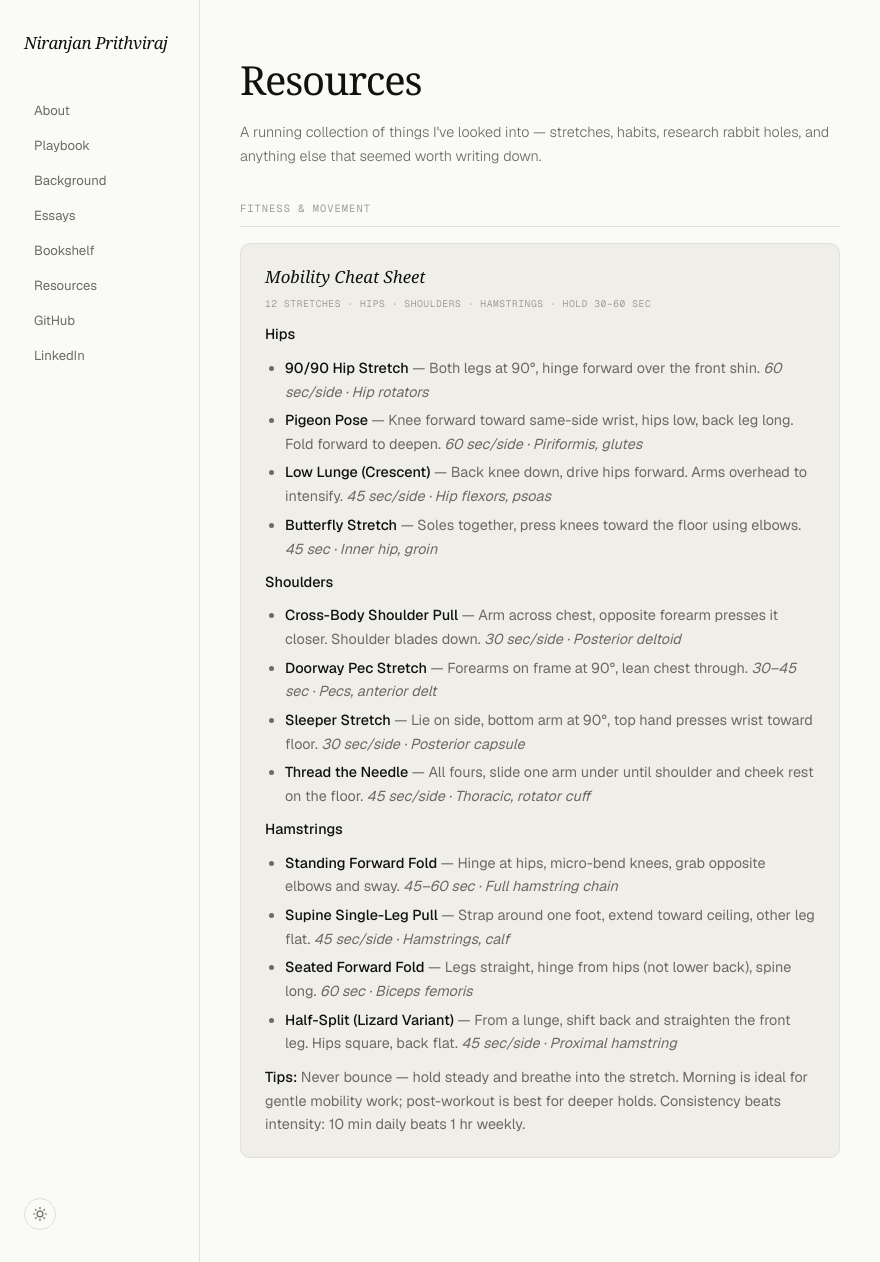
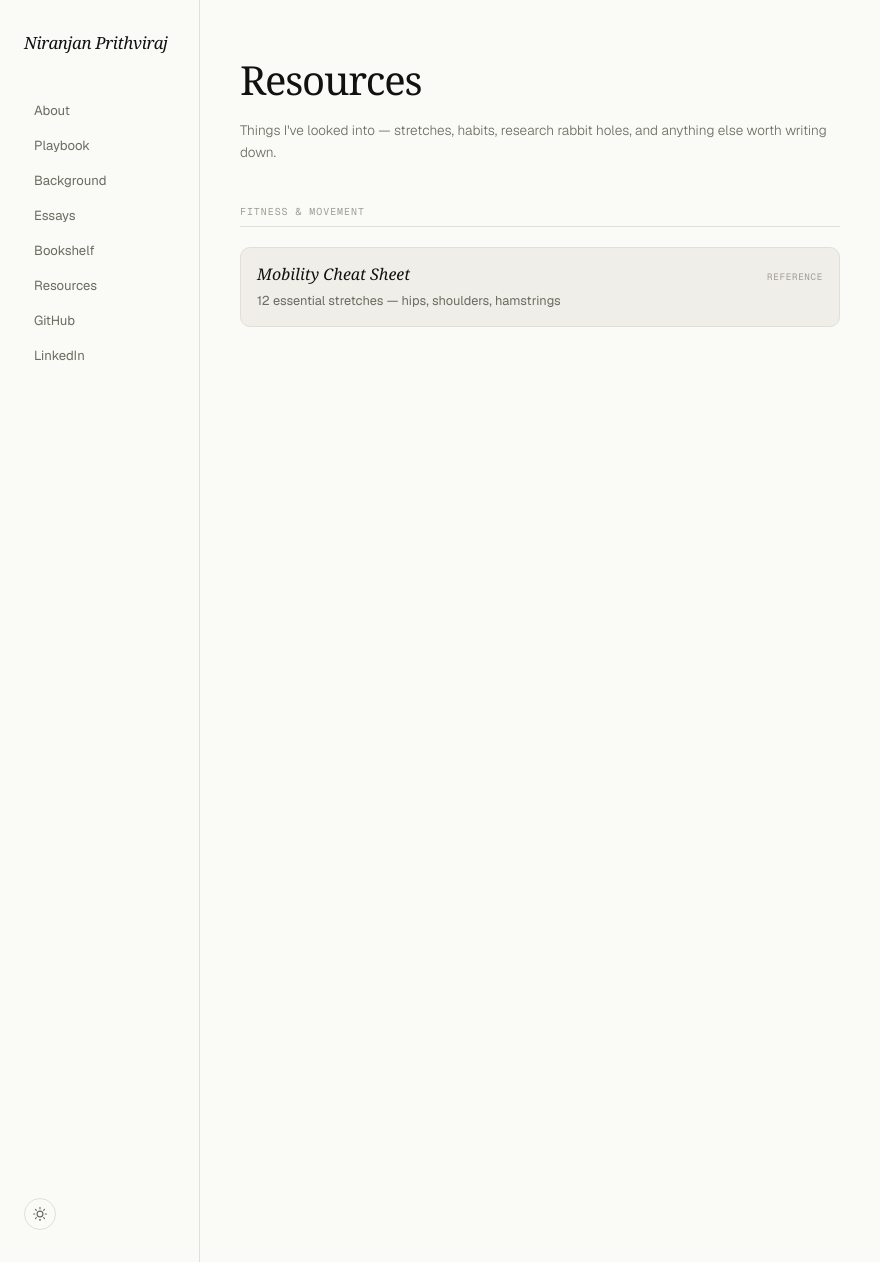
Before and after one commit to nbprithv/nbprithv.github.io, a Jekyll site: the page built from resources.html, in a window 1280 px wide and 1262 px high. Shown: the whole window, without its empty margins (0-880 px from the left). Built offline with Jekyll 4.4.1, drawn with Linux system fonts in a browser that asks for light colours; some web fonts are replaced.

Commit message:
Refactor resources into index + individual pages with print support
Converts the resources page into an index listing with clickable entries.
Moves the mobility cheat sheet to its own /resources/mobility/ page with
a clean table layout and @media print styles for a sidebar-free printout.

Co-Authored-By: Claude Sonnet 4.6 <noreply@anthropic.com>

```diff
--- a/resources.html
+++ b/resources.html
@@ -5,123 +5,88 @@ permalink: /resources/
 ---
 
 <style>
-.resource-section {
-  margin-bottom: 2.5rem;
+.resources-grid {
+  display: flex;
+  flex-direction: column;
+  gap: 0.75rem;
+  margin-top: 2rem;
 }
 
-.resource-section-title {
+.resource-category {
   font-family: var(--font-mono);
-  font-size: 0.65rem;
+  font-size: 0.62rem;
   letter-spacing: 0.1em;
   text-transform: uppercase;
   color: var(--fg-faint);
-  margin-bottom: 1rem;
-  padding-bottom: 0.5rem;
+  margin: 1.5rem 0 0.5rem;
+  padding-bottom: 0.4rem;
   border-bottom: 0.5px solid var(--border);
 }
 
-.resource-card {
+.resource-category:first-child { margin-top: 0; }
+
+.resource-entry {
+  display: flex;
+  justify-content: space-between;
+  align-items: baseline;
+  gap: 1rem;
+  padding: 0.9rem 1rem;
   background: var(--bg-surface);
   border: 0.5px solid var(--border);
   border-radius: var(--radius-md);
-  padding: 1.25rem 1.5rem;
-  margin-bottom: 0.75rem;
-  transition: border-color 0.15s;
+  text-decoration: none;
+  transition: border-color 0.15s, background 0.15s;
 }
 
-.resource-card:hover {
+.resource-entry:hover {
   border-color: var(--border-mid);
+  background: var(--bg-card);
 }
 
-.resource-card-title {
+.resource-entry-left { min-width: 0; }
+
+.resource-entry-title {
   font-family: var(--font-serif);
-  font-size: 1.05rem;
   font-style: italic;
+  font-size: 1rem;
   color: var(--fg);
-  margin-bottom: 0.35rem;
+  margin-bottom: 0.2rem;
 }
 
-.resource-card-meta {
+.resource-entry-desc {
+  font-size: 0.8rem;
+  color: var(--fg-muted);
+  white-space: nowrap;
+  overflow: hidden;
+  text-overflow: ellipsis;
+}
+
+.resource-entry-tag {
   font-family: var(--font-mono);
-  font-size: 0.6rem;
-  letter-spacing: 0.06em;
+  font-size: 0.58rem;
+  letter-spacing: 0.07em;
   text-transform: uppercase;
   color: var(--fg-faint);
-  margin-bottom: 0.75rem;
-}
-
-.resource-card-body {
-  font-size: 0.9rem;
-  color: var(--fg-muted);
-  line-height: 1.65;
-}
-
-.resource-card-body p { margin-bottom: 0.6rem; }
-.resource-card-body p:last-child { margin-bottom: 0; }
-
-.resource-card-body ul {
-  list-style: disc;
-  padding-left: 1.25rem;
-  margin-bottom: 0.6rem;
-}
-
-.resource-card-body li {
-  margin-bottom: 0.3rem;
-}
-
-.resource-card-body strong {
-  color: var(--fg);
-  font-weight: 500;
+  white-space: nowrap;
+  flex-shrink: 0;
 }
 </style>
 
 <main>
   <div class="page-title">Resources</div>
+  <p class="page-subtitle">Things I've looked into — stretches, habits, research rabbit holes, and anything else worth writing down.</p>
 
-  <div class="content">
-    <p>A running collection of things I've looked into — stretches, habits, research rabbit holes, and anything else that seemed worth writing down.</p>
-  </div>
+  <div class="resources-grid">
 
-  <div style="margin-top: 2rem;" id="resource-list">
+    <div class="resource-category">Fitness &amp; Movement</div>
 
-    <div class="resource-section">
-      <div class="resource-section-title">Fitness &amp; Movement</div>
-
-      <div class="resource-card">
-        <div class="resource-card-title">Mobility Cheat Sheet</div>
-        <div class="resource-card-meta">12 stretches · Hips · Shoulders · Hamstrings · Hold 30–60 sec</div>
-        <div class="resource-card-body">
-
-          <p><strong>Hips</strong></p>
-          <ul>
-            <li><strong>90/90 Hip Stretch</strong> — Both legs at 90°, hinge forward over the front shin. <em>60 sec/side · Hip rotators</em></li>
-            <li><strong>Pigeon Pose</strong> — Knee forward toward same-side wrist, hips low, back leg long. Fold forward to deepen. <em>60 sec/side · Piriformis, glutes</em></li>
-            <li><strong>Low Lunge (Crescent)</strong> — Back knee down, drive hips forward. Arms overhead to intensify. <em>45 sec/side · Hip flexors, psoas</em></li>
-            <li><strong>Butterfly Stretch</strong> — Soles together, press knees toward the floor using elbows. <em>45 sec · Inner hip, groin</em></li>
-          </ul>
-
-          <p><strong>Shoulders</strong></p>
-          <ul>
-            <li><strong>Cross-Body Shoulder Pull</strong> — Arm across chest, opposite forearm presses it closer. Shoulder blades down. <em>30 sec/side · Posterior deltoid</em></li>
-            <li><strong>Doorway Pec Stretch</strong> — Forearms on frame at 90°, lean chest through. <em>30–45 sec · Pecs, anterior delt</em></li>
-            <li><strong>Sleeper Stretch</strong> — Lie on side, bottom arm at 90°, top hand presses wrist toward floor. <em>30 sec/side · Posterior capsule</em></li>
-            <li><strong>Thread the Needle</strong> — All fours, slide one arm under until shoulder and cheek rest on the floor. <em>45 sec/side · Thoracic, rotator cuff</em></li>
-          </ul>
-
-          <p><strong>Hamstrings</strong></p>
-          <ul>
-            <li><strong>Standing Forward Fold</strong> — Hinge at hips, micro-bend knees, grab opposite elbows and sway. <em>45–60 sec · Full hamstring chain</em></li>
-            <li><strong>Supine Single-Leg Pull</strong> — Strap around one foot, extend toward ceiling, other leg flat. <em>45 sec/side · Hamstrings, calf</em></li>
-            <li><strong>Seated Forward Fold</strong> — Legs straight, hinge from hips (not lower back), spine long. <em>60 sec · Biceps femoris</em></li>
-            <li><strong>Half-Split (Lizard Variant)</strong> — From a lunge, shift back and straighten the front leg. Hips square, back flat. <em>45 sec/side · Proximal hamstring</em></li>
-          </ul>
-
-          <p><strong>Tips:</strong> Never bounce — hold steady and breathe into the stretch. Morning is ideal for gentle mobility work; post-workout is best for deeper holds. Consistency beats intensity: 10 min daily beats 1 hr weekly.</p>
-
-        </div>
+    <a href="/resources/mobility" class="resource-entry">
+      <div class="resource-entry-left">
+        <div class="resource-entry-title">Mobility Cheat Sheet</div>
+        <div class="resource-entry-desc">12 essential stretches — hips, shoulders, hamstrings</div>
       </div>
-    </div>
+      <span class="resource-entry-tag">Reference</span>
+    </a>
 
   </div>
-
 </main>
```
Also changed, not shown: resources/mobility.html (added, +393 -0 lines).
